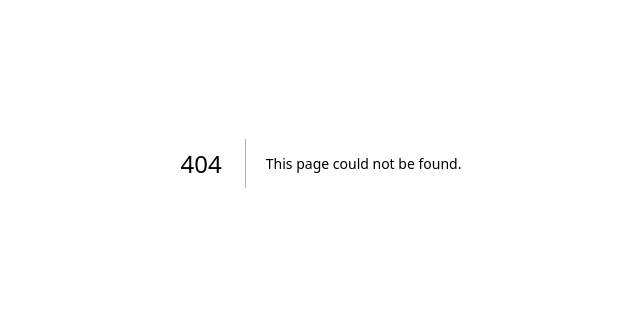
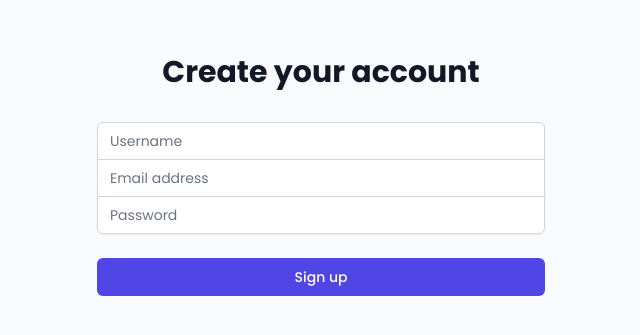
Before and after one commit to severinnhq/memorytest, a Next.js app: page /signup in a window 1280 px wide. Before the commit this address had no page. Shown: the part 237-572 px from the top of the page, without its empty margins (319-959 px from the left). Built offline with nearby package versions, Linux system fonts and the light colour scheme.

Commit message:
Fuckin' MongoDB working, dont even consider fucking it, it took me 1,5 day, still dont know what was the error

```diff
--- /dev/null
+++ b/app/api/signup/route.ts
@@ -0,0 +1,25 @@
+import { NextResponse } from 'next/server'
+import clientPromise from '@/lib/mongodb'
+
+export async function POST(request: Request) {
+  try {
+    const { username, email, password } = await request.json()
+
+    const client = await clientPromise
+    const db = client.db("memento")
+
+    const result = await db.collection("users").insertOne({
+      username,
+      email,
+      password, // Note: In a real application, you should hash the password before storing it
+      createdAt: new Date()
+    })
+
+    console.log('User created:', { username, email, _id: result.insertedId })
+
+    return NextResponse.json({ message: 'User created successfully', userId: result.insertedId })
+  } catch (e) {
+    console.error('Error creating user:', e)
+    return NextResponse.json({ error: 'An error occurred while creating the user' }, { status: 500 })
+  }
+}
--- /dev/null
+++ b/app/api/users/page.tsx
@@ -0,0 +1,18 @@
+import clientPromise from '@/lib/mongodb'
+
+export default async function UsersPage() {
+  const client = await clientPromise
+  const db = client.db("your_database_name")
+  const users = await db.collection("users").find({}).toArray()
+
+  return (
+    <div>
+      <h1>Users</h1>
+      <ul>
+        {users.map((user) => (
+          <li key={user._id.toString()}>{user.name}</li>
+        ))}
+      </ul>
+    </div>
+  )
+}
--- /dev/null
+++ b/app/api/users/route.ts
@@ -0,0 +1,16 @@
+import { NextResponse } from 'next/server'
+import clientPromise from '@/lib/mongodb'
+
+export async function GET() {
+  try {
+    const client = await clientPromise
+    const db = client.db("your_database_name")
+
+    const users = await db.collection("users").find({}).toArray()
+
+    return NextResponse.json({ users })
+  } catch (e) {
+    console.error(e)
+    return NextResponse.json({ error: 'An error occurred while fetching users' }, { status: 500 })
+  }
+}
--- /dev/null
+++ b/app/signup/page.tsx
@@ -0,0 +1,114 @@
+'use client'
+
+import { useState } from 'react'
+
+export default function SignUpForm() {
+  const [formData, setFormData] = useState({
+    username: '',
+    email: '',
+    password: '',
+  })
+
+  const handleChange = (e: React.ChangeEvent<HTMLInputElement>) => {
+    const { name, value } = e.target
+    setFormData(prevState => ({
+      ...prevState,
+      [name]: value
+    }))
+  }
+
+  const handleSubmit = async (e: React.FormEvent<HTMLFormElement>) => {
+    e.preventDefault()
+    try {
+      const response = await fetch('/api/signup', {
+        method: 'POST',
+        headers: {
+          'Content-Type': 'application/json',
+        },
+        body: JSON.stringify(formData),
+      })
+      const data = await response.json()
+      if (response.ok) {
+        alert(`Sign up successful! User ID: ${data.userId}`)
+        setFormData({ username: '', email: '', password: '' })
+      } else {
+        alert(`Sign up failed. Error: ${data.error}`)
+      }
+    } catch (error) {
+      console.error('Error:', error)
+      alert('An error occurred. Please try again.')
+    }
+  }
+
+  return (
+    <div className="min-h-screen flex items-center justify-center bg-gray-50 py-12 px-4 sm:px-6 lg:px-8">
+      <div className="max-w-md w-full space-y-8">
+        <div>
+          <h2 className="mt-6 text-center text-3xl font-extrabold text-gray-900">
+            Create your account
+          </h2>
+        </div>
+        <form className="mt-8 space-y-6" onSubmit={handleSubmit}>
+          <div className="rounded-md shadow-sm -space-y-px">
+            <div>
+              <label htmlFor="username" className="sr-only">
+                Username
+              </label>
+              <input
+                id="username"
+                name="username"
+                type="text"
+                required
+                className="appearance-none rounded-none relative block w-full px-3 py-2 border border-gray-300 placeholder-gray-500 text-gray-900 rounded-t-md focus:outline-none focus:ring-indigo-500 focus:border-indigo-500 focus:z-10 sm:text-sm"
+                placeholder="Username"
+                value={formData.username}
+                onChange={handleChange}
+              />
+            </div>
+            <div>
+              <label htmlFor="email-address" className="sr-only">
+                Email address
+              </label>
+              <input
+                id="email-address"
+                name="email"
+                type="email"
+                autoComplete="email"
+                required
+                className="appearance-none rounded-none relative block w-full px-3 py-2 border border-gray-300 placeholder-gray-500 text-gray-900 focus:outline-none focus:ring-indigo-500 focus:border-indigo-500 focus:z-10 sm:text-sm"
+                placeholder="Email address"
+                value={formData.email}
+                onChange={handleChange}
+              />
+            </div>
+            <div>
+              <label htmlFor="password" className="sr-only">
+                Password
+              </label>
+              <input
+                id="password"
+                name="password"
+                type="password"
+                autoComplete="current-password"
+                required
+                className="appearance-none rounded-none relative block w-full px-3 py-2 border border-gray-300 placeholder-gray-500 text-gray-900 rounded-b-md focus:outline-none focus:ring-indigo-500 focus:border-indigo-500 focus:z-10 sm:text-sm"
+                placeholder="Password"
+                value={formData.password}
+                onChange={handleChange}
+              />
+            </div>
+          </div>
+
+          <div>
+            <button
+              type="submit"
+              className="group relative w-full flex justify-center py-2 px-4 border border-transparent text-sm font-medium rounded-md text-white bg-indigo-600 hover:bg-indigo-700 focus:outline-none focus:ring-2 focus:ring-offset-2 focus:ring-indigo-500"
+            >
+              Sign up
+            </button>
+          </div>
+        </form>
+      </div>
+    </div>
+  )
+}
--- /dev/null
+++ b/lib/mongodb.ts
@@ -0,0 +1,30 @@
+import { MongoClient, ServerApiVersion } from 'mongodb'
+
+if (!process.env.MONGODB_URI) {
+  throw new Error('Invalid/Missing environment variable: "MONGODB_URI"')
+}
+
+const uri = process.env.MONGODB_URI
+const options = {
+  serverApi: {
+    version: ServerApiVersion.v1,
+    strict: true,
+    deprecationErrors: true,
+  }
+}
+
+let client
+let clientPromise: Promise<MongoClient>
+
+if (process.env.NODE_ENV === 'development') {
+  if (!(global as any)._mongoClientPromise) {
+    client = new MongoClient(uri, options)
+    ;(global as any)._mongoClientPromise = client.connect()
+  }
+  clientPromise = (global as any)._mongoClientPromise
+} else {
+  client = new MongoClient(uri, options)
+  clientPromise = client.connect()
+}
+
+export default clientPromise
--- a/package.json
+++ b/package.json
@@ -26,6 +26,7 @@
     "clsx": "^2.1.1",
     "framer-motion": "^10.18.0",
     "lucide-react": "^0.244.0",
+    "mongodb": "^6.9.0",
     "next": "^14.2.13",
     "next-themes": "^0.3.0",
     "react": "^18.3.1",
@@ -36,7 +37,7 @@
   },
   "devDependencies": {
     "@types/node": "^22.7.4",
-    "@types/react": "^18.3.10",
+    "@types/react": "^18.3.11",
     "@types/react-dom": "^18.3.0",
     "@types/tailwindcss": "^3.0.11",
     "@types/three": "^0.168.0",
```
Also changed, not shown: tsconfig.json (+7 -4 lines), 1 other file (tests, documents, lock files or other folders).
